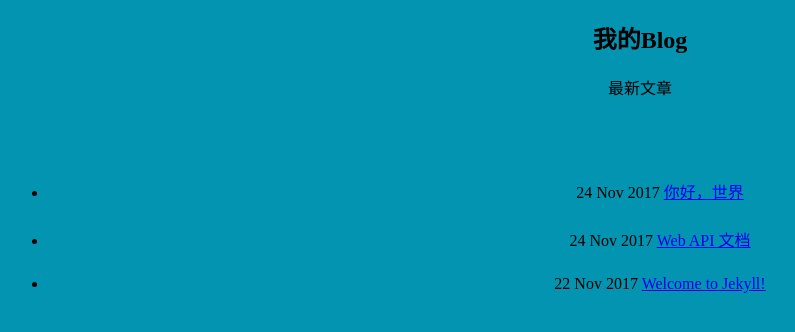
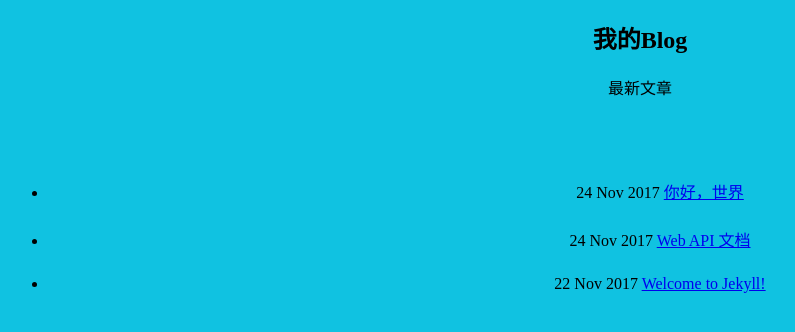
Before and after one commit to heyz-hwl/hwl, a Jekyll site: the page built from index.html, in a window 1280 px wide. Shown: the top 332 px of the page, without its empty margins (0-795 px from the left). Built offline with Jekyll 4.4.1, drawn with Linux system fonts in a browser that asks for light colours.

Commit message:
change bgc

```diff
--- a/_layouts/default.html
+++ b/_layouts/default.html
@@ -5,7 +5,7 @@
   <meta http-equiv="content-type" content="text/html; charset=utf-8" />
   <title>{{ page.title }}</title>
   <style type="text/css">
-		body{background:rgb(2, 148, 177);text-align:center;}
+		body{background:rgb(16, 194, 225);text-align:center;}
 	</style>
 </head>
 
```
